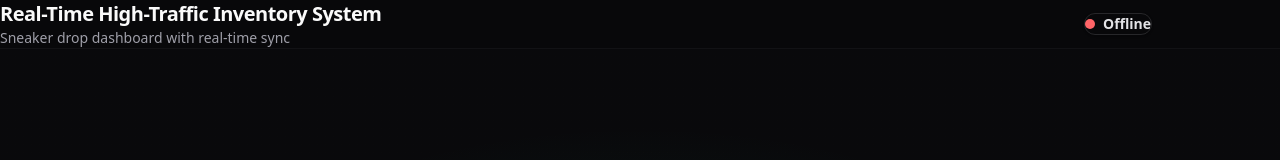
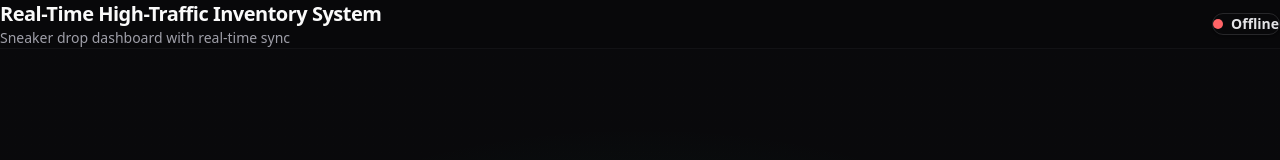
Before and after one commit to mahabur-rahman/traffic-inventory-system, a React (Vite) app in the folder web/: page / in a window 1280 px wide. Shown: the top 160 px of the page. Built offline with nearby package versions, Linux system fonts and the light colour scheme; no server answers.

Commit message:
Make header full-width; keep Live at right

```diff
--- a/web/src/App.tsx
+++ b/web/src/App.tsx
@@ -12,13 +12,13 @@ function App() {
   return (
     <div className="min-h-screen bg-gradient-to-b from-zinc-950 via-zinc-950 to-black text-zinc-50">
       <header className="sticky top-0 z-10 border-b border-zinc-900/70 bg-zinc-950/70 backdrop-blur">
-        <div className="mx-auto flex max-w-6xl items-center gap-4 px-4 py-5">
+        <div className="mx-auto flex w-full items-center gap-4 px-4 py-4 sm:px-6 lg:px-8">
           <div className="min-w-0 flex-1">
             <h1 className="truncate text-xl font-semibold tracking-tight">Real-Time High-Traffic Inventory System</h1>
             <p className="mt-0.5 text-sm text-zinc-400">Sneaker drop dashboard with real-time sync</p>
           </div>
 
-          <div className="ml-auto flex items-center justify-end gap-3">
+          <div className="ml-auto flex flex-wrap items-center justify-end gap-3">
             <LiveBadge state={socketStatus} />
             {isAuthed ? <SessionBar /> : null}
           </div>
```
